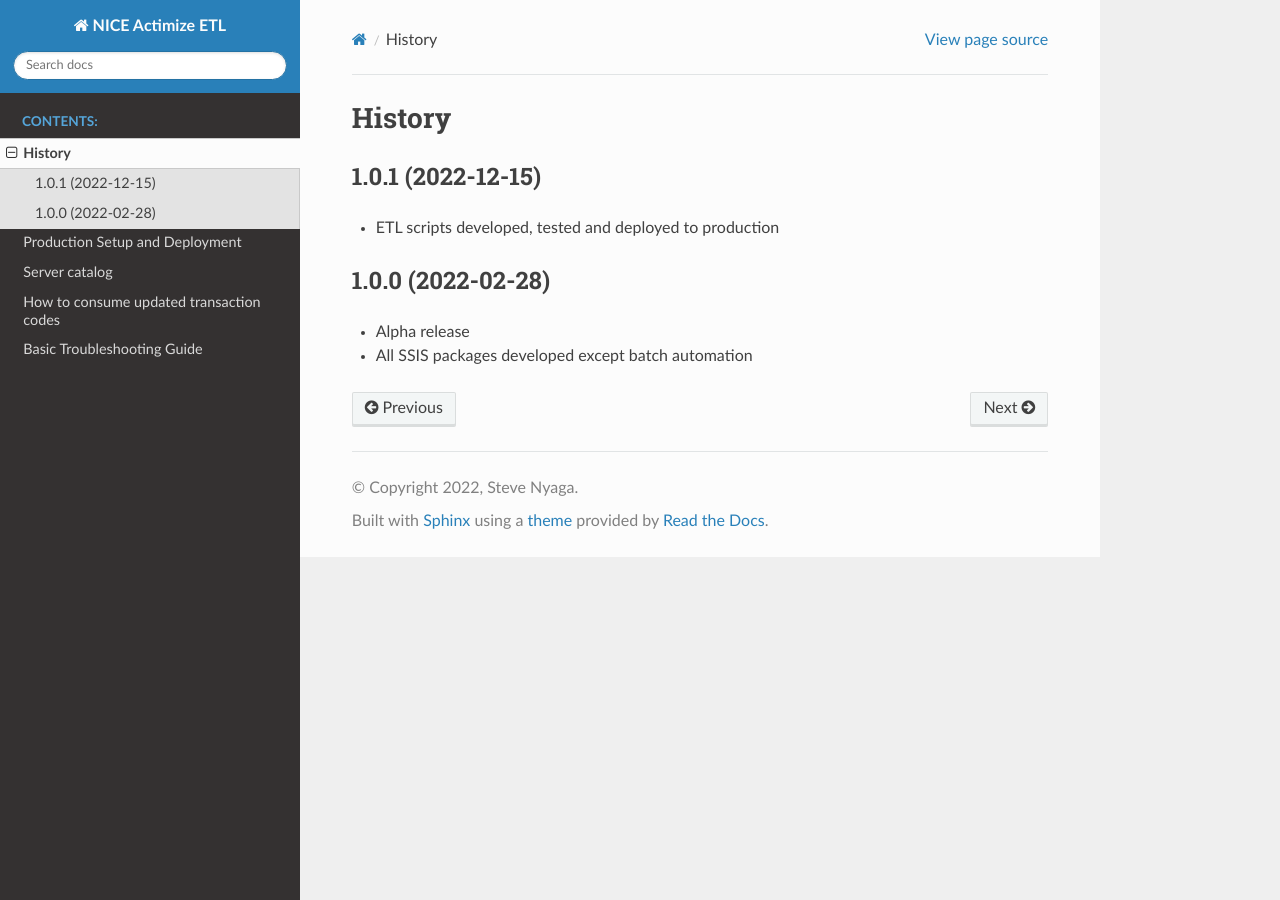
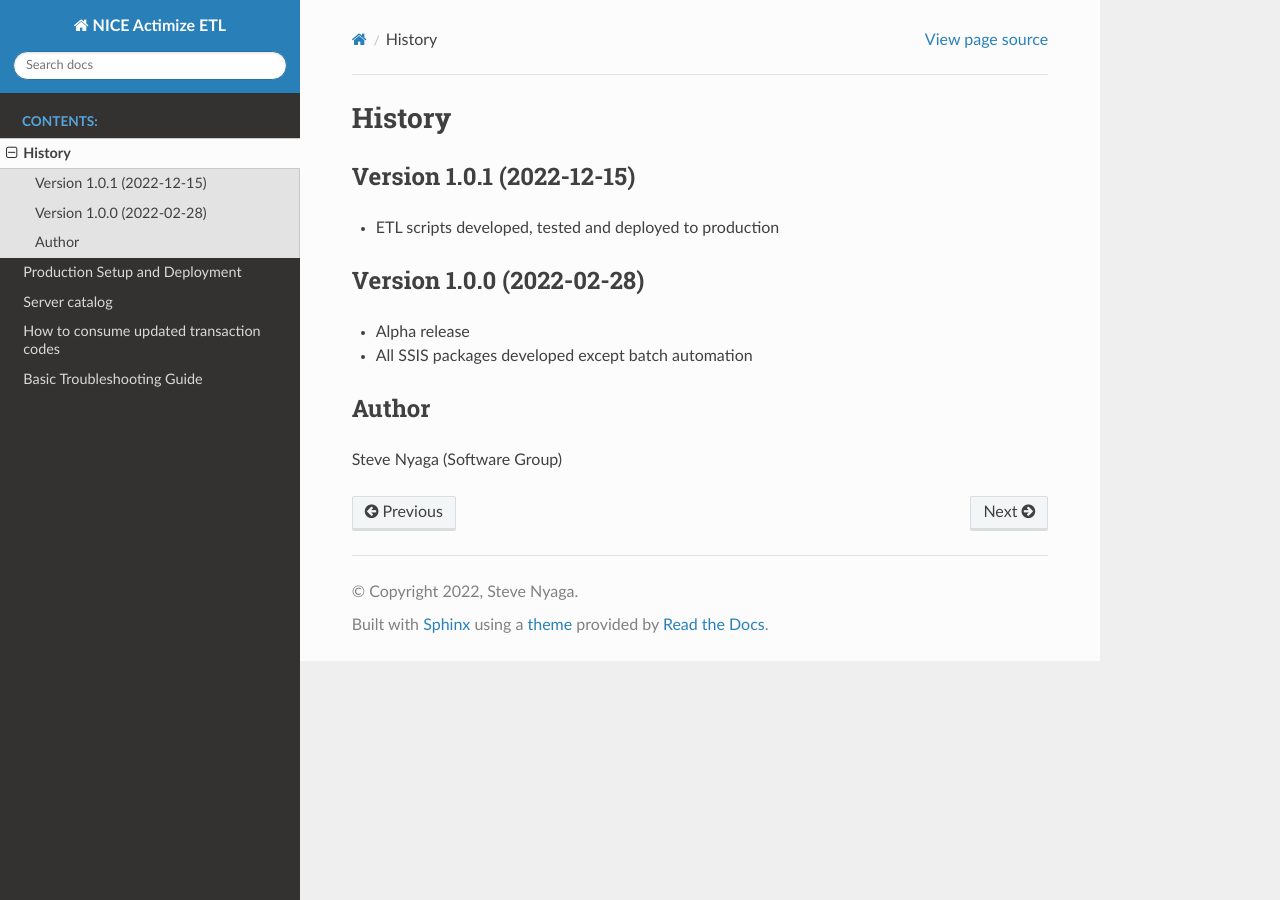
Before and after one commit to stevenyaga/nice_actimize_etl, a Sphinx documentation site: the page built from docs/HISTORY.rst, in a window 1280 px wide. Built offline with Sphinx 7.4.7 and the Read the Docs theme 2.0.0, drawn with Linux system fonts in a browser that asks for light colours; pages that are not in the unit, such as notebooks, are missing from menus.

Commit message:
Update HISTORY.rst

```diff
--- a/docs/HISTORY.rst
+++ b/docs/HISTORY.rst
@@ -2,14 +2,20 @@
 History
 =======
 
-1.0.1 (2022-12-15)
-------------------
+Version 1.0.1 (2022-12-15)
+--------------------------
 
 * ETL scripts developed, tested and deployed to production
 
 
-1.0.0 (2022-02-28)
-------------------
+Version 1.0.0 (2022-02-28)
+--------------------------
 
 * Alpha release
 * All SSIS packages developed except batch automation
+
+
+Author
+------
+
+Steve Nyaga (Software Group)
```
